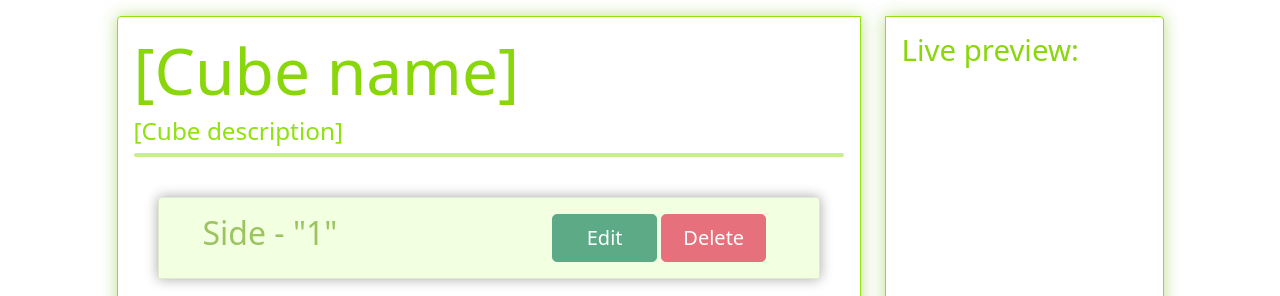
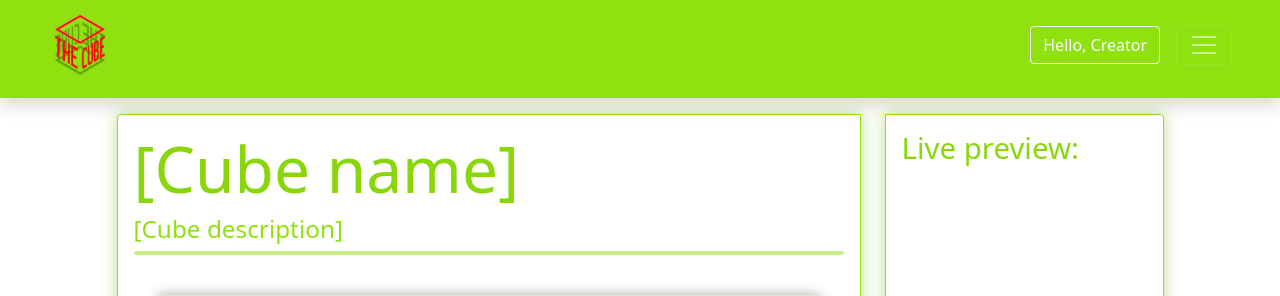
Before and after one commit to partaloski/TheCubeDemo, a PHP site: page /cubeDemo.html in a window 1280 px wide. Shown: the top 296 px of the page. Run offline with PHP 8.4, Linux system fonts and the light colour scheme.

Commit message:
Improved visual styles and introduced new pages

```diff
--- a/cubeDemo.html
+++ b/cubeDemo.html
@@ -8,6 +8,37 @@
     <link rel="stylesheet" href="style/style.css">
 </head>
 <body>
+    <div class="container-fluid w-100 m-0 sticky-top p-0 bg-labs shadow">
+    <nav class="navbar container-fluid px-5 navbar-dark bg-labs pb-3">
+        <a class="navbar-brand d-lg-block d-sm-none" href="index.html"><img width="64" height="64" src="cube/logo.png"/></a>
+        <a class="navbar-brand d-sm-block d-lg-none" href="index.html"><img width="128" height="128" src="cube/logo.png"/></a>
+        <a class="nav-item ms-auto me-3 text-decoration-none btn btn-outline-light d-lg-block d-sm-none" href="#">
+            Hello, Creator
+        </a>
+        <a class="nav-item ms-auto me-3 text-decoration-none btn btn-outline-light d-lg-none d-sm-block btn-lg" href="#">
+            Hello, Creator
+        </a>
+        <button class="navbar-toggler" type="button" data-bs-toggle="collapse" data-bs-target="#navbarNav" aria-controls="navbarNav" aria-expanded="false" aria-label="Toggle navigation">
+            <span class="navbar-toggler-icon"></span>
+        </button>
+        <div class="collapse navbar-collapse bg-darklabs rounded-3 text-dark p-3 fade" id="navbarNav">
+            <ul class="navbar-nav">
+                <li class="nav-item">
+                    <a class="nav-link" href="index.html">Home</a>
+                </li>
+                <li class="nav-item">
+                    <a class="nav-link active" aria-current="page" href="cubeDashboardDemo.html">Your Cubes/Cube</a>
+                </li>
+                <li class="nav-item">
+                    <a class="nav-link" href="aboutUs.html">About Us</a>
+                </li>
+                <li class="nav-item">
+                    <a class="nav-link" href="contactUs.html">Contact Us</a>
+                </li>
+            </ul>
+        </div>
+    </nav>
+</div>
     <div class="container my-3 mx-auto">
         <div class="row d-flex justify-content-center mx-auto ">
             <div class="col-8 p-3 border border-1 border-labs rounded-start me-4 shadow-labs-sm">
@@ -24,12 +55,12 @@
                                     </h2>
                                 </div>
                                 <div class="col-5 p-2 d-lg-none d-sm-block">
-                                    <a class="btn btn-success btn-lg w-100 mb-2">Edit</a>
-                                    <a class="btn btn-danger btn-lg w-100">Delete</a>
+                                    <a class="btn btn-darklabs btn-lg w-100 mb-2">Edit</a>
+                                    <a class="btn btn-delete btn-lg w-100">Delete</a>
                                 </div>
                                 <div class="col-5 p-2 d-lg-block d-sm-none">
-                                    <a class="btn btn-success btn-lg w-40">Edit</a>
-                                    <a class="btn btn-danger btn-lg w-40">Delete</a>
+                                    <a class="btn btn-darklabs btn-lg w-40">Edit</a>
+                                    <a class="btn btn-delete btn-lg w-40">Delete</a>
                                 </div>
                             </div>
                         </li>
@@ -41,12 +72,12 @@
                                     </h2>
                                 </div>
                                 <div class="col-5 p-2 d-lg-none d-sm-block">
-                                    <a class="btn btn-success btn-lg w-100 mb-2">Edit</a>
-                                    <a class="btn btn-danger btn-lg w-100">Delete</a>
+                                    <a class="btn btn-darklabs btn-lg w-100 mb-2">Edit</a>
+                                    <a class="btn btn-delete btn-lg w-100">Delete</a>
                                 </div>
                                 <div class="col-5 p-2 d-lg-block d-sm-none">
-                                    <a class="btn btn-success btn-lg w-40">Edit</a>
-                                    <a class="btn btn-danger btn-lg w-40">Delete</a>
+                                    <a class="btn btn-darklabs btn-lg w-40">Edit</a>
+                                    <a class="btn btn-delete btn-lg w-40">Delete</a>
                                 </div>
                             </div>
                         </li>
@@ -58,12 +89,12 @@
                                     </h2>
                                 </div>
                                 <div class="col-5 p-2 d-lg-none d-sm-block">
-                                    <a class="btn btn-success btn-lg w-100 mb-2">Edit</a>
-                                    <a class="btn btn-danger btn-lg w-100">Delete</a>
+                                    <a class="btn btn-darklabs btn-lg w-100 mb-2">Edit</a>
+                                    <a class="btn btn-delete btn-lg w-100">Delete</a>
                                 </div>
                                 <div class="col-5 p-2 d-lg-block d-sm-none">
-                                    <a class="btn btn-success btn-lg w-40">Edit</a>
-                                    <a class="btn btn-danger btn-lg w-40">Delete</a>
+                                    <a class="btn btn-darklabs btn-lg w-40">Edit</a>
+                                    <a class="btn btn-delete btn-lg w-40">Delete</a>
                                 </div>
                             </div>
                         </li>
@@ -75,12 +106,12 @@
                                     </h2>
                                 </div>
                                 <div class="col-5 p-2 d-lg-none d-sm-block">
-                                    <a class="btn btn-success btn-lg w-100 mb-2">Edit</a>
-                                    <a class="btn btn-danger btn-lg w-100">Delete</a>
+                                    <a class="btn btn-darklabs btn-lg w-100 mb-2">Edit</a>
+                                    <a class="btn btn-delete btn-lg w-100">Delete</a>
                                 </div>
                                 <div class="col-5 p-2 d-lg-block d-sm-none">
-                                    <a class="btn btn-success btn-lg w-40">Edit</a>
-                                    <a class="btn btn-danger btn-lg w-40">Delete</a>
+                                    <a class="btn btn-darklabs btn-lg w-40">Edit</a>
+                                    <a class="btn btn-delete btn-lg w-40">Delete</a>
                                 </div>
                             </div>
                         </li>
@@ -92,18 +123,18 @@
                                     </h2>
                                 </div>
                                 <div class="col-5 p-2 d-lg-none d-sm-block">
-                                    <a class="btn btn-success btn-lg w-100 mb-2">Edit</a>
-                                    <a class="btn btn-danger btn-lg w-100">Delete</a>
+                                    <a class="btn btn-darklabs btn-lg w-100 mb-2">Edit</a>
+                                    <a class="btn btn-delete btn-lg w-100">Delete</a>
                                 </div>
                                 <div class="col-5 p-2 d-lg-block d-sm-none">
-                                    <a class="btn btn-success btn-lg w-40">Edit</a>
-                                    <a class="btn btn-danger btn-lg w-40">Delete</a>
+                                    <a class="btn btn-darklabs btn-lg w-40">Edit</a>
+                                    <a class="btn btn-delete btn-lg w-40">Delete</a>
                                 </div>
                             </div>
                         </li>
                     </ul>
                     <div class="w-75 mx-auto container mt-3">
-                        <a class="btn btn-primary btn-lg d-block" data-bs-toggle="modal" data-bs-target="#addSideBackdrop">
+                        <a class="btn btn-labs btn-lg d-block" data-bs-toggle="modal" data-bs-target="#addSideBackdrop">
                             <span class="display-6">Add a new side</span>
                         </a>
                     </div>
--- a/loginCreator.html
+++ b/loginCreator.html
@@ -35,7 +35,7 @@
         </div>
     </div>
 
-    <a class="opacity-0 small" href="cubeDemo.html" id="redirect">
+    <a class="opacity-0 small" href="cubeDashboardDemo.html" id="redirect">
         .
     </a>
     <script src="bootstrap/js/bootstrap.js"></script>
--- a/style/style.css
+++ b/style/style.css
@@ -19,7 +19,7 @@
     opacity: 0.6 !important;
     color: white;
     background-color: #8edc13;
-    border-color: #5b9300;
+    border-color: #7ecb04;
 }
 
 .btn-labs:hover{
@@ -32,7 +32,20 @@
     opacity: 0.9 !important;
     color: white;
     background-color: #8fde19;
-    border-color: #4d7c00;
+    border-color: #72b605;
+}
+
+.btn-delete{
+    transition: 200ms;
+    opacity: 0.9 !important;
+    color: white;
+    background-color: #ff5062;
+    border-color: #ff005f;
+}
+
+.btn-delete:hover{
+    color: white;
+    opacity: 1 !important;
 }
 
 .btn-darklabs:hover{
@@ -47,6 +60,11 @@
 
 .bg-labs{
     background-color: #8fe10f;
+}
+
+
+.bg-darklabs{
+    background-color: #85d00b;
 }
 
 .border-labs{
```
Also changed, not shown: aboutUs.html (+30 -7 lines), adminDemo.html (+34 -3 lines), contactUs.html (+33 -5 lines), cubeDashboardDemo.html (added, +111 -0 lines).
